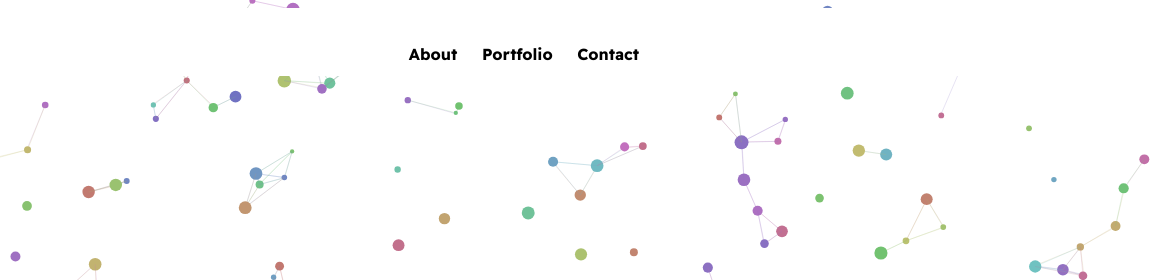
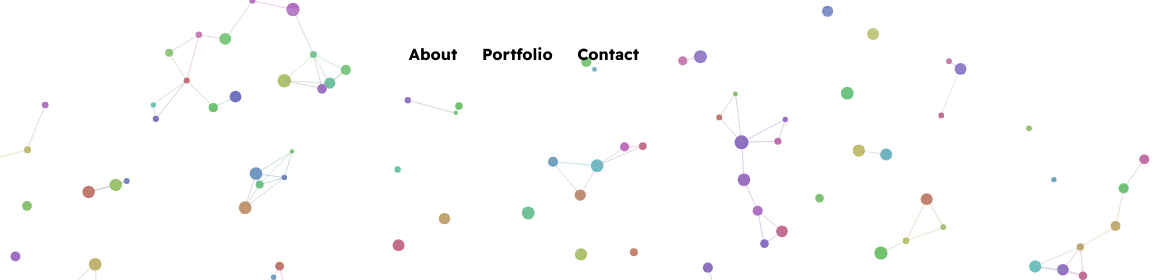
Before and after one commit to io-benjamin/Website, a website: page index.html in a window 1280 px wide. Shown: the top 280 px of the page, 116-1280 px from the left. Drawn offline with nearby package versions, Linux system fonts and the light colour scheme.

Commit message:
Banner transparent

```diff
--- a/main.css
+++ b/main.css
@@ -116,7 +116,7 @@ html {
 header {
     position: sticky;
     top: 0;
-    background-color: #ffffff;
+    background-color: rgba(255, 255, 255, 0.1);
     color: #000000;
     z-index: 100;
     padding: 10px 0;
```
